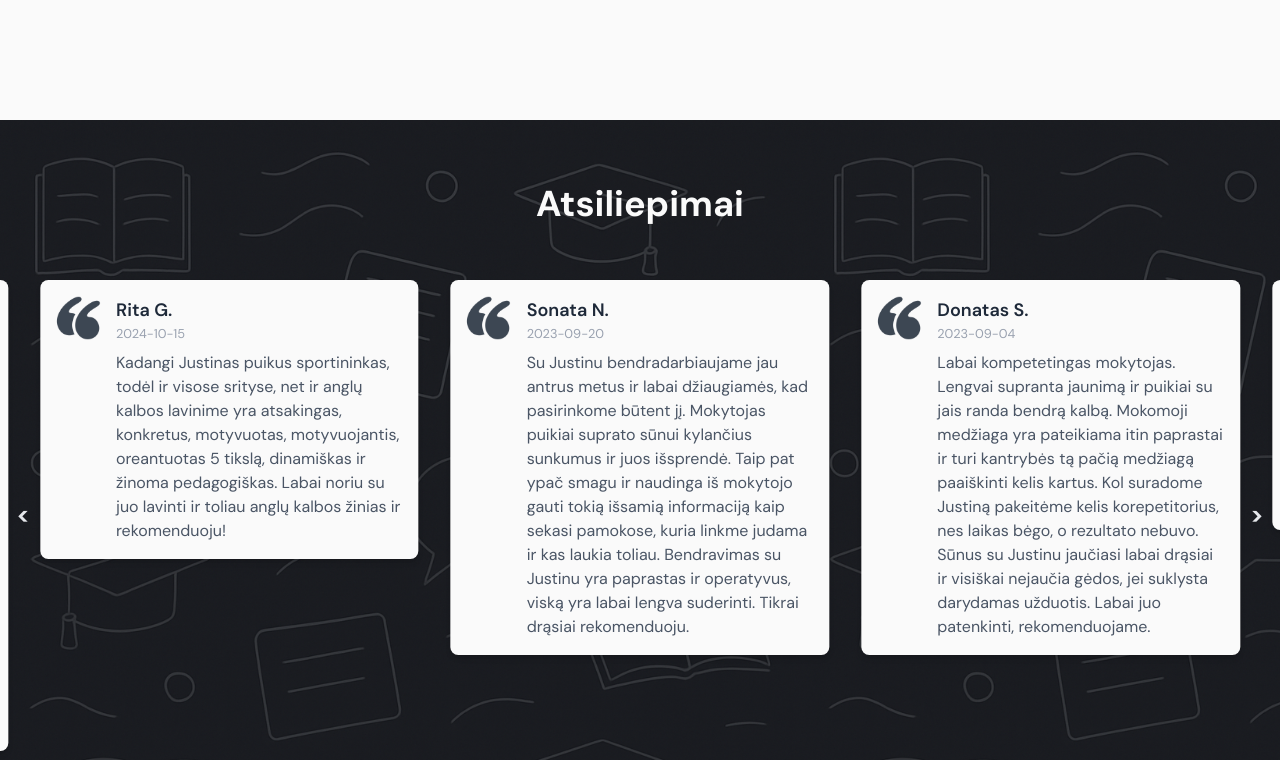
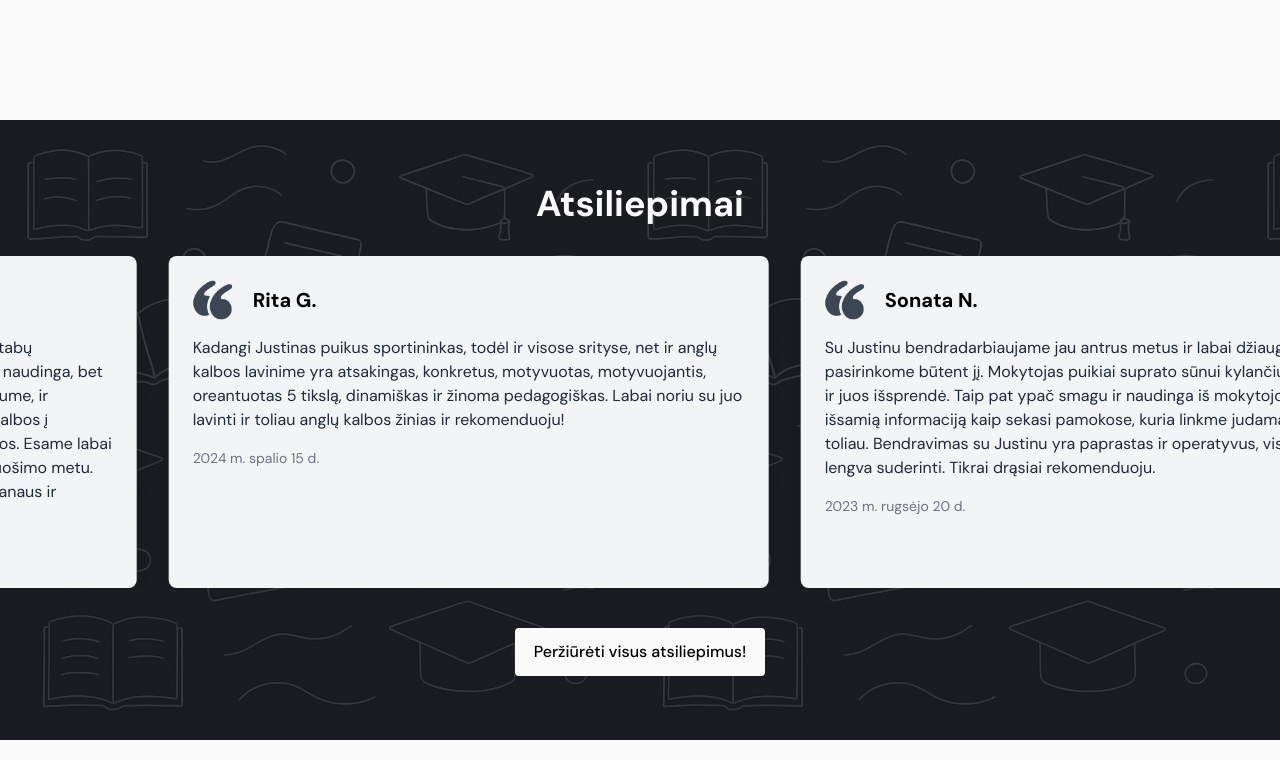
Before and after one commit to prochas/AngluMokytojas, a Next.js app: page / in a window 1280 px wide. Shown: the part 2360-3120 px from the top of the page. Built offline with nearby package versions, Linux system fonts and the light colour scheme.

Commit message:
commit v11

```diff
--- a/package.json
+++ b/package.json
@@ -16,7 +16,8 @@
     "react": "^19.0.0",
     "react-dom": "^19.0.0",
     "react-modal": "^3.16.3",
-    "react-toastify": "^11.0.5"
+    "react-toastify": "^11.0.5",
+    "sass": "^1.89.2"
   },
   "devDependencies": {
     "@eslint/eslintrc": "^3",
--- a/src/components/Contacts/Contacts.js
+++ b/src/components/Contacts/Contacts.js
@@ -115,7 +115,7 @@ function Contacts() {
           <div className="font-extrabold text-2xl lg:text-5xl mt-5 lg:mt-0 space-y-1 lg:space-y-3 text-black">
             <h2>Susisiekite su manimi!</h2>
           </div>
-          <p className="text-[#71717A] text-sm/6 lg:text-base mt-3 lg:mt-6">
+          <p className="text-lg lg:text-md mt-4 leading-relaxed text-black">
             Jei turite klausimų, pageidavimų ar norite sužinoti daugiau apie
             mano teikiamas paslaugas, nedvejodami susisiekite su manimi. Aš
             mielai atsakysiu į jūsų klausimus ir padėsiu rasti geriausią
--- a/src/components/Reviews/Reviews.js
+++ b/src/components/Reviews/Reviews.js
@@ -1,9 +1,11 @@
 "use client";
 
-import React, { useState, useEffect } from "react";
+import React from "react";
 import Quote from "../../../public/images/quotes.png";
 import Image from "next/image";
 import ServicesBG from "../../../public/images/services-background-v2.png";
+
+import styles from "./styles.module.scss";
 
 function Reviews() {
   const data = [
@@ -51,31 +53,11 @@ function Reviews() {
     },
   ];
 
-  const [currentIndex, setCurrentIndex] = useState(0);
-  const visibleItems = 3; // Number of visible items in the carousel
-
-  useEffect(() => {
-    const interval = setInterval(() => {
-      moveRight();
-    }, 5000); // Automatically scroll every 5 seconds
-    return () => clearInterval(interval);
-  }, [currentIndex]);
-
-  const moveRight = () => {
-    setCurrentIndex(
-      (prevIndex) => (prevIndex + 1) % (data.length - visibleItems + 1)
-    );
-  };
-
-  const moveLeft = () => {
-    setCurrentIndex((prevIndex) =>
-      prevIndex === 0 ? data.length - visibleItems : prevIndex - 1
-    );
-  };
+  const repeated = [...data, ...data];
 
   return (
     <section
-      className="bg-[#0f0f0f] w-full my-8 py-8 lg:my-16 lg:py-16"
+      className="bg-[#0f0f0f] w-full my-8 py-8 lg:my-16 lg:py-16 overflow-hidden"
       style={{
         backgroundImage: `url(${ServicesBG.src})`,
         backgroundSize: "contain",
@@ -84,56 +66,44 @@ function Reviews() {
       <h2 className="text-2xl lg:text-4xl text-center text-[#fafafa] font-bold">
         Atsiliepimai
       </h2>
-      <div className="carousel overflow-hidden relative flex items-center justify-center p-6 rounded-lg shadow-lg mt-8">
-        <button
-          className="carousel-button left text-[#E5E7EB] hover:text-gray-800 text-2xl font-bold px-4 absolute left-0 z-10"
-          onClick={moveLeft}
-        >
-          {"<"}
-        </button>
-        <div
-          className="carousel-track flex transition-transform duration-500 ease-in-out"
-          style={{
-            transform: `translateX(-${(currentIndex * 100) / visibleItems}%)`,
-            width: `${(data.length / visibleItems) * 100}%`,
-          }}
-        >
-          {data.map((item, index) => (
-            <div key={index} className="carousel-item flex-shrink-0 w-1/3 px-4">
-              <div
-                className="review bg-[#FAFAFA] p-4 rounded-lg shadow-md flex items-start"
-                style={{ minHeight: "250px" }}
-              >
+      <div className="mt-8 group relative overflow-hidden">
+        <div className={`${styles.scrollTrack} ${styles.paused}`}>
+          {repeated.map((review, index) => (
+            <div
+              key={index}
+              className="flex-shrink-0 w-[300px] sm:w-[320px] lg:w-[600px] mx-4 p-6 rounded-lg shadow-lg bg-white hover:shadow-xl transition-shadow duration-300"
+              style={{ backgroundColor: "#F3F4F6" }}
+            >
+              <div className="flex items-center mb-4">
                 <Image
-                  src={item.image}
+                  src={review.image}
                   alt="Quote"
-                  className="w-11 h-11 mr-4"
-                  style={{ alignSelf: "flex-start" }}
+                  width={40}
+                  height={40}
+                  className="mr-5"
                 />
-                <div className="flex flex-col">
-                  <h3 className="text-lg font-semibold text-gray-800">
-                    {item.name}
-                  </h3>
-                  <small className="text-gray-400">{item.date}</small>
-                  <p className="text-gray-600 mt-2">{item.review}</p>
-                </div>
+                <h3 className="text-xl font-bold text-black">{review.name}</h3>
               </div>
+              <p className="text-sm lg:text-base text-gray-800 mb-4">
+                {review.review}
+              </p>
+              <p className="text-sm text-gray-500">
+                {new Date(review.date).toLocaleDateString("lt-LT", {
+                  year: "numeric",
+                  month: "long",
+                  day: "numeric",
+                })}
+              </p>
             </div>
           ))}
         </div>
-        <button
-          className="carousel-button right text-[#E5E7EB] hover:text-gray-800 text-2xl font-bold px-4 absolute right-0 z-10"
-          onClick={moveRight}
-        >
-          {">"}
-        </button>
       </div>
-      <div className="container mx-auto mt-8 flex justify-center">
+      <div className="container mx-auto flex mt-10 justify-center">
         <a
           href="https://paslaugos.lt/justinas-mk557"
           target="_blank"
           rel="noopener noreferrer"
-          className="bg-[#fafafa] w-[200px] transition-all w-[250px] duration-300 text-black px-3 py-3 rounded flex items-center justify-center gap-x-3 font-medium cursor-pointer hover:scale-105 font-bold"
+          className="bg-[#fafafa] w-[250px] transition-all duration-300 text-black px-3 py-3 rounded flex items-center justify-center gap-x-3 font-medium cursor-pointer hover:scale-105 font-bold"
         >
           Peržiūrėti visus atsiliepimus!
         </a>
--- /dev/null
+++ b/src/components/Reviews/styles.module.scss
@@ -0,0 +1,19 @@
+@keyframes scrollReviews {
+    0% {
+        transform: translateX(0%);
+    }
+
+    100% {
+        transform: translateX(-50%);
+    }
+}
+
+.scrollTrack {
+    animation: scrollReviews 50s linear infinite;
+    display: flex;
+    width: max-content;
+}
+
+.paused:hover {
+    animation-play-state: paused !important;
+}
```
Also changed, not shown: 1 other file (tests, documents, lock files or other folders).
